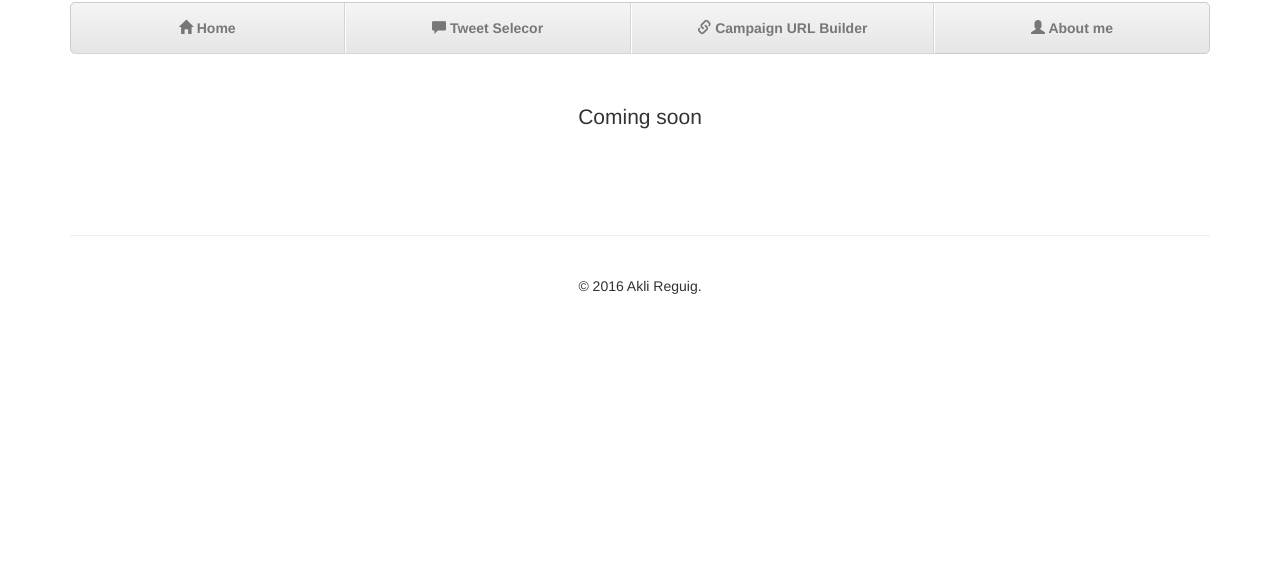
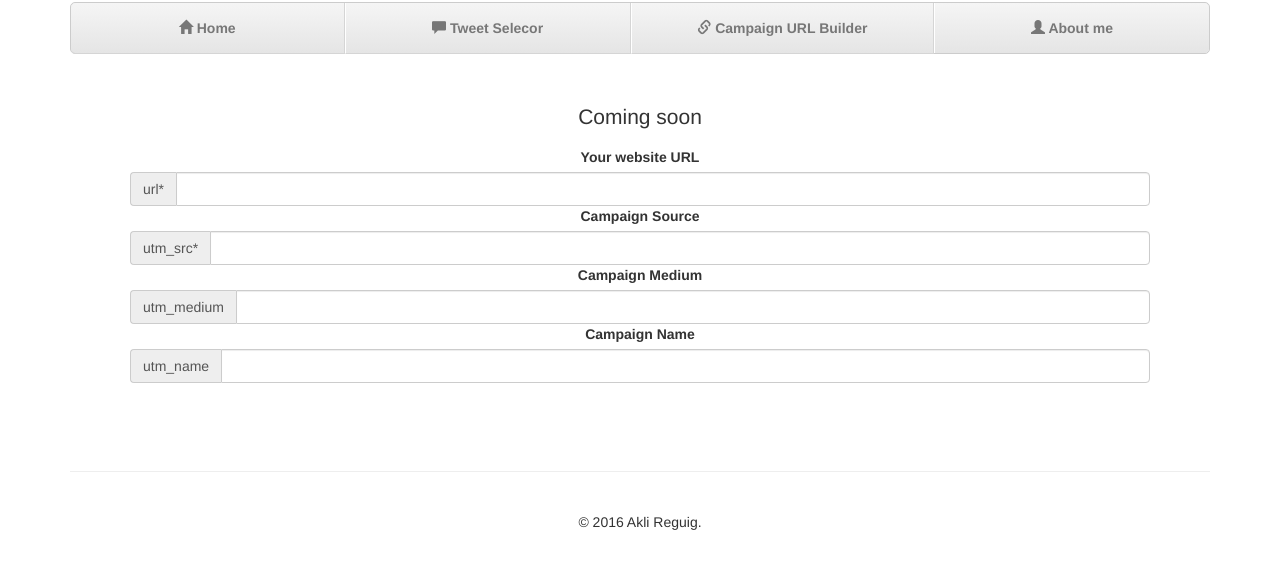
Before and after one commit to areguig/golang-learning, a plain HTML site: page go-akli-reguig/static/index.html in a window 1280 px wide. Both pictures are taken after a click on the link "Campaign URL Builder". Shown: the part 74-642 px from the top of the page. Drawn offline with nearby package versions, Linux system fonts and the light colour scheme.

Commit message:
added some inputs on cub tab.

```diff
--- a/go-akli-reguig/static/index.html
+++ b/go-akli-reguig/static/index.html
@@ -104,8 +104,31 @@
     <div id="cub" class="jumbotron main-content" style="display: none;">
 
       <p class="lead"> Coming soon </p>
+      <label for="basic-url">Your website URL </label>
+      <div class="input-group">
+        <span class="input-group-addon" id="basic-addon3">url*</span>
+        <input type="text" class="form-control" id="basic-url" aria-describedby="basic-addon3">
+      </div>
+      <label for="basic-url">Campaign Source </label>
+      <div class="input-group">
+        <span class="input-group-addon" id="basic-addon3">utm_src*</span>
+        <input type="text" class="form-control" id="basic-url" aria-describedby="basic-addon3">
+      </div>
+
+      <label for="basic-url">Campaign Medium </label>
+      <div class="input-group">
+        <span class="input-group-addon" id="basic-addon3">utm_medium</span>
+        <input type="text" class="form-control" id="basic-url" aria-describedby="basic-addon3">
+      </div>
+
+      <label for="basic-url">Campaign Name </label>
+      <div class="input-group">
+        <span class="input-group-addon" id="basic-addon3">utm_name</span>
+        <input type="text" class="form-control" id="basic-url" aria-describedby="basic-addon3">
+      </div>
 
     </div>
+
 
     <div id="me" class="jumbotron main-content" style="display: none;">
       <p class="lead"> //TODO  </p>
```
